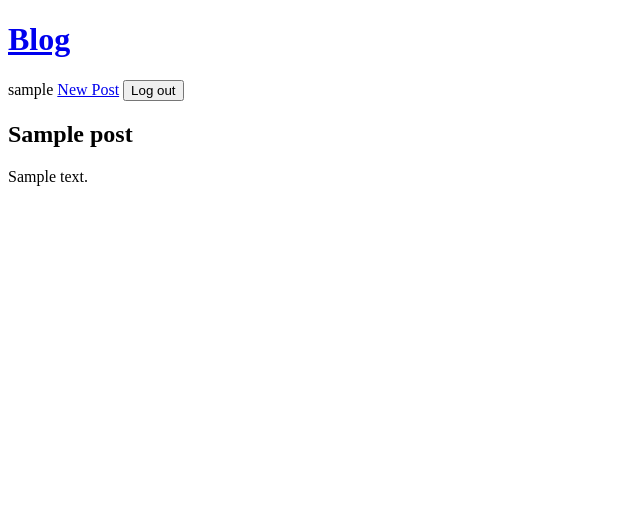
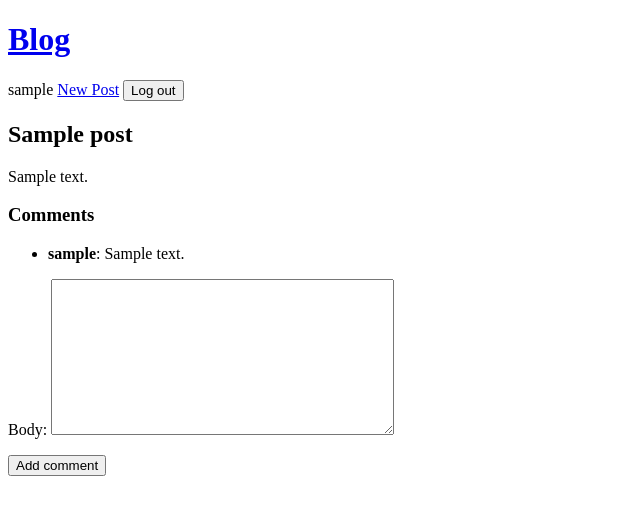
Before and after one commit to roushansourav/django-playground, a Django app: a page that uses backend/templates/blog/post_detail.html in a window 1280 px wide. Shown: the top 515 px of the page, without its empty margins (0-640 px from the left). Run offline with Django 5.2, Linux system fonts and the light colour scheme; a user stored in the database is signed in; tables that the repository leaves empty hold one stand-in row (values such as "Sample post").

Commit message:
Add Comment model and comment creation on post detail page (#15)
Co-authored-by: venomwolf <viperemr@gmail.com>
Co-authored-by: Claude Sonnet 5 <noreply@anthropic.com>

```diff
--- /dev/null
+++ b/backend/apps/blog/forms.py
@@ -0,0 +1,9 @@
+from django import forms
+
+from apps.blog.models import Comment
+
+
+class CommentForm(forms.ModelForm):
+    class Meta:
+        model = Comment
+        fields = ["body"]
--- a/backend/apps/blog/models.py
+++ b/backend/apps/blog/models.py
@@ -23,3 +23,18 @@ class Post(models.Model):
         from django.urls import reverse
 
         return reverse("blog:post_detail", kwargs={"slug": self.slug})
+
+
+class Comment(models.Model):
+    post = models.ForeignKey(Post, on_delete=models.CASCADE, related_name="comments")
+    author = models.ForeignKey(
+        settings.AUTH_USER_MODEL, on_delete=models.CASCADE, related_name="comments"
+    )
+    body = models.TextField()
+    created_at = models.DateTimeField(auto_now_add=True)
+
+    class Meta:
+        ordering = ["created_at"]
+
+    def __str__(self):
+        return f"Comment by {self.author} on {self.post}"
--- a/backend/apps/blog/urls.py
+++ b/backend/apps/blog/urls.py
@@ -9,5 +9,6 @@ urlpatterns = [
     path("new/", views.PostCreateView.as_view(), name="post_create"),
     path("<slug:slug>/edit/", views.PostUpdateView.as_view(), name="post_update"),
     path("<slug:slug>/delete/", views.PostDeleteView.as_view(), name="post_delete"),
+    path("<slug:slug>/comments/new/", views.CommentCreateView.as_view(), name="comment_create"),
     path("<slug:slug>/", views.PostDetailView.as_view(), name="post_detail"),
 ]
--- a/backend/apps/blog/views.py
+++ b/backend/apps/blog/views.py
@@ -1,8 +1,10 @@
 from django.contrib.auth.mixins import LoginRequiredMixin, UserPassesTestMixin
-from django.urls import reverse_lazy
+from django.shortcuts import get_object_or_404
+from django.urls import reverse, reverse_lazy
 from django.views.generic import CreateView, DeleteView, DetailView, ListView, UpdateView
 
-from apps.blog.models import Post
+from apps.blog.forms import CommentForm
+from apps.blog.models import Comment, Post
 
 
 class PostListView(ListView):
@@ -19,6 +21,11 @@ class PostDetailView(DetailView):
     template_name = "blog/post_detail.html"
     context_object_name = "post"
     slug_url_kwarg = "slug"
+
+    def get_context_data(self, **kwargs):
+        context = super().get_context_data(**kwargs)
+        context["comment_form"] = CommentForm()
+        return context
 
 
 class PostCreateView(LoginRequiredMixin, CreateView):
@@ -47,3 +54,16 @@ class PostDeleteView(LoginRequiredMixin, UserPassesTestMixin, DeleteView):
 
     def test_func(self):
         return self.get_object().author == self.request.user
+
+
+class CommentCreateView(LoginRequiredMixin, CreateView):
+    model = Comment
+    form_class = CommentForm
+
+    def form_valid(self, form):
+        form.instance.post = get_object_or_404(Post, slug=self.kwargs["slug"])
+        form.instance.author = self.request.user
+        return super().form_valid(form)
+
+    def get_success_url(self):
+        return reverse("blog:post_detail", kwargs={"slug": self.kwargs["slug"]})
--- a/backend/templates/blog/post_detail.html
+++ b/backend/templates/blog/post_detail.html
@@ -7,4 +7,25 @@
         <h2>{{ post.title }}</h2>
         <p>{{ post.body }}</p>
     </article>
+
+    <section>
+        <h3>Comments</h3>
+        <ul>
+            {% for comment in post.comments.all %}
+                <li><strong>{{ comment.author }}</strong>: {{ comment.body }}</li>
+            {% empty %}
+                <li>No comments yet.</li>
+            {% endfor %}
+        </ul>
+
+        {% if user.is_authenticated %}
+            <form method="post" action="{% url 'blog:comment_create' post.slug %}">
+                {% csrf_token %}
+                {{ comment_form.as_p }}
+                <button type="submit">Add comment</button>
+            </form>
+        {% else %}
+            <p><a href="{% url 'login' %}">Log in</a> to comment.</p>
+        {% endif %}
+    </section>
 {% endblock %}
```
Also changed, not shown: backend/apps/blog/admin.py (+6 -1 lines), backend/apps/blog/tests/test_comments.py (added, +37 -0 lines), backend/apps/blog/migrations/0002_comment.py (added).
